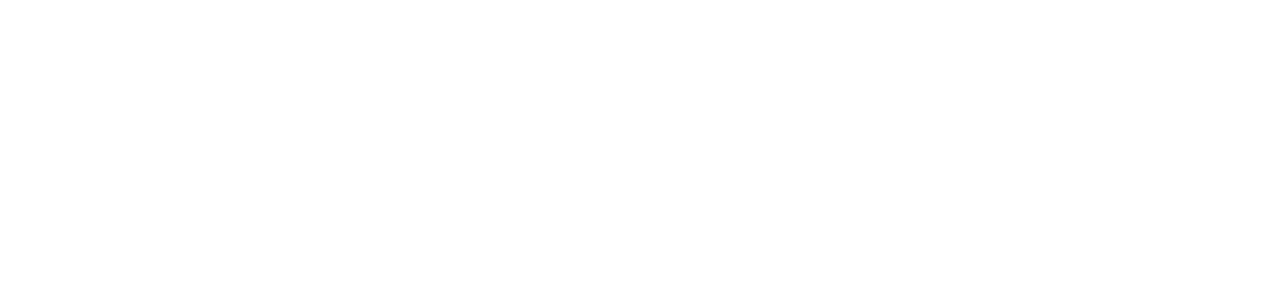
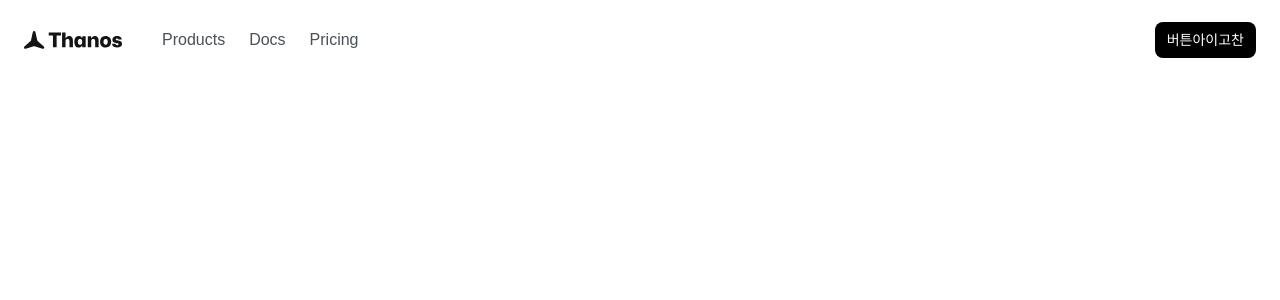
Before and after one commit to thanos-kit/website, a React (Vite) app in the folder packages/landing/: page / in a window 1280 px wide. Shown: the top 300 px of the page. Built offline with nearby package versions, Linux system fonts and the light colour scheme; a web font is replaced by a local one.

Commit message:
feat: header button added

```diff
--- a/packages/landing/src/Router/router.tsx
+++ b/packages/landing/src/Router/router.tsx
@@ -1,7 +1,12 @@
+import {BrowserRouter, Route, Routes} from "react-router-dom";
+import LandingPage from "../pages/landing";
+
 export default function Router() {
   return (
-    <div>
-
-    </div>
+    <BrowserRouter>
+      <Routes>
+       <Route path="/" element={<LandingPage />} />
+      </Routes>
+    </BrowserRouter>
   )
 }
--- a/packages/landing/src/components/Flex/index.tsx
+++ b/packages/landing/src/components/Flex/index.tsx
@@ -3,8 +3,8 @@
 export interface FlexProps {
     as?: ElementType;
     direction?: "row" | "column";
-    justify?: "start" | "end" | "center" | "between" | "around";
-    align?: "start" | "end" | "center" | "stretch";
+    justify?: "flex-start" | "flex-end" | "center" | "space-between" | "space-around";
+    align?: "flex-start" | "flex-end" | "center" | "stretch";
     wrap?: "wrap" | "nowrap";
     gap?: number;
     className?: string;
@@ -22,7 +22,7 @@
             justifyContent: justify,
             alignItems: align,
             flexWrap: wrap,
-            gap: gap,
+            gap: gap
         },
         children,
         className,
--- a/packages/landing/src/components/button/index.tsx
+++ b/packages/landing/src/components/button/index.tsx
@@ -10,6 +10,10 @@
     const {text, onClick, className} = props;
 
     return (
-        <button className={[s.container, className].filter(Boolean).join(' ')} onClick={onClick}>{text}</button>
+        <button className={[s.container, className].filter(Boolean).join(' ')} onClick={onClick}>
+            <p>
+                {text}
+            </p>
+        </button>
     )
 }
--- a/packages/landing/src/components/header/layout/index.tsx
+++ b/packages/landing/src/components/header/layout/index.tsx
@@ -2,18 +2,20 @@
 import s from "./style.module.scss"
 import {Hstack} from "../../Hstack";
 import Logo from "../../logo";
+import Button from "../../button";
 
 export default function Header(){
 return (
-    <Hstack align={"center"} justify={"between"} className={s.container}>
+    <Hstack align={"center"} justify={"space-between"} className={s.container}>
         <Hstack align={"center"} justify={"center"} gap={40}>
             <Logo/>
-            <Hstack>
+            <Hstack justify={"center"} align={"center"} gap={24}>
                 <NavigateText text={"Products"} link={"/"}/>
                 <NavigateText text={"Docs"} link={"/"}/>
                 <NavigateText text={"Pricing"} link={"/"}/>
             </Hstack>
         </Hstack>
+        <Button text={"버튼아이고찬"} className={s.button}/>
     </Hstack>
 )
 }
--- a/packages/landing/src/components/header/layout/style.module.scss
+++ b/packages/landing/src/components/header/layout/style.module.scss
@@ -1,5 +1,15 @@
 .container{
   width: 100%;
   height: 80px;
-  padding : $spacing-large 0;
+  padding : 0 $spacing-large;
 }
+
+.button{
+  background: $base-100;
+  padding: 8px 12px;
+  color: $base-0;
+  p{
+    @include subtext
+  }
+  border-radius: $radius-small;
+}
--- /dev/null
+++ b/packages/landing/src/pages/landing/index.tsx
@@ -0,0 +1,11 @@
+import {Vstack} from "../../components/Vstack";
+import s from "./styles.module.scss"
+import Header from "../../components/header/layout";
+
+export default function LandingPage() {
+    return (
+        <Vstack className={s.container}>
+            <Header />
+        </Vstack>
+    )
+}
--- /dev/null
+++ b/packages/landing/src/pages/landing/styles.module.scss
@@ -0,0 +1,4 @@
+.container{
+  width: 100vw;
+  background: $background-default;
+}
```
Also changed, not shown: packages/landing/src/pages/index.tsx (deleted).
